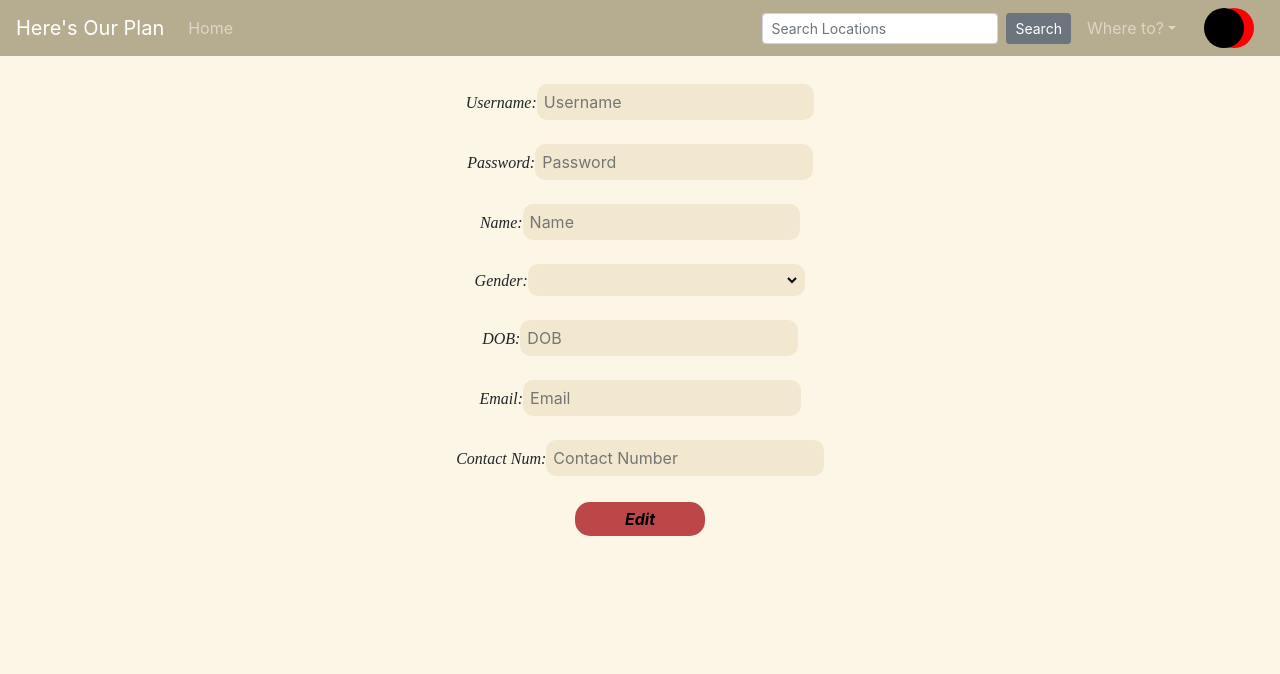
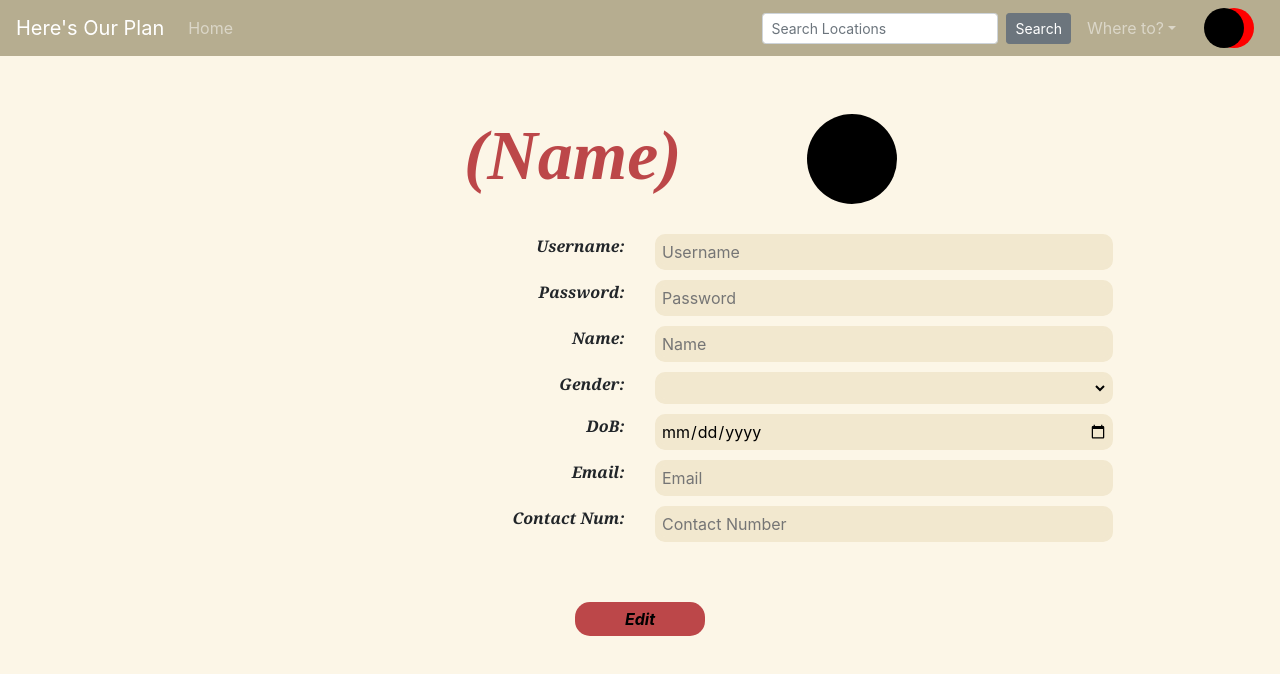
Before and after one commit to HeresOurPlan/frontend, a Nuxt app: page /profileEdit in a window 1280 px wide. Shown: the top 674 px of the page. Built offline with nearby package versions, Linux system fonts and the light colour scheme; no server answers.

Commit message:
Updated profileEdit.vue
Allows upload of file, DOB in calendar format.

Need to ask how to show the profile picture (fetch from db?) and add a + at bottom right corner of profile picture.

```diff
--- a/pages/profileEdit.vue
+++ b/pages/profileEdit.vue
@@ -4,51 +4,110 @@
             <h1 style="color: #BC4749; font-family: merriweather; font-size: 30px;
             padding-top: 20px; padding-left: 175px; ">
             </h1>
+                <b-container fluid style="padding-top:30px;height:150px;padding-bottom:50px">
+            <b-row align-h="center">
+                <b-col cols="6">
+                    <h1 style="color:#BC4749;
+                               font-family:merriweather;
+                               font-size: 70px;
+                               padding-right: 50px;
+                               text-align: left;
+                               font-style: italic;
+                               font-weight: bold;
+                               text-align: right">
+                        (Name)
+                    </h1>
+                </b-col>
+                <b-col cols="4">
+                    <label class="custom-file-upload">
+                    <input type="file"/>
+                    <div class="profileCircle" style="transform: translateX(50%);">
+                    </div>
+                    </label>
+                </b-col>
+                </b-row>
+        </b-container>
 
-        <b-container>
-            <div class="profileDetails">
-                <i style = "font-family: merriweather;">Username:</i>
-                  <input v-model="username" type="text" placeholder="Username" style = "background-color: #F2E8CF; width: 25%;
+
+        <b-container fluid style="padding-bottom:90px;">
+            <b-row style="padding-bottom:10px">
+                <b-col style="text-align:right;font-family: Georgia;font-style:italic;font-weight:bold">
+                    Username:
+                </b-col>
+                <b-col>
+                  <input v-model="username" type="text" placeholder="Username" style = "background-color: #F2E8CF; width: 75%;
                   color: black; border: 5px solid #F2E8CF; border-radius: 10px; box-sizing: border-box;">
-                  <br/><br/>
-                <i style = "font-family: merriweather;">Password:</i>
-                  <input v-model="password" type="password" placeholder="Password" style = "background-color: #F2E8CF; width: 25%;
+                </b-col>
+            </b-row>
+            <b-row style="padding-bottom:10px">
+                <b-col style="text-align:right;font-family: Georgia;font-style:italic;font-weight:bold">
+                    Password:
+                </b-col>
+                <b-col>
+                  <input v-model="password" type="text" placeholder="Password" style = "background-color: #F2E8CF; width: 75%;
                   color: black; border: 5px solid #F2E8CF; border-radius: 10px; box-sizing: border-box;">
-                  <br/><br/>
-                <i style = "font-family: merriweather;">Name:</i>
-                  <input v-model="name" type="text" placeholder="Name" style = "background-color: #F2E8CF; width: 25%;
+                </b-col>
+            </b-row>
+            <b-row style="padding-bottom:10px">
+                <b-col style="text-align:right;font-family: Georgia;font-style:italic;font-weight:bold">
+                    Name:
+                </b-col>
+                <b-col>
+                  <input v-model="name" type="text" placeholder="Name" style = "background-color: #F2E8CF; width: 75%;
                   color: black; border: 5px solid #F2E8CF; border-radius: 10px; box-sizing: border-box;">
-                  <br/><br/>
-                <i style = "font-family: merriweather;">Gender:</i>
-                  <select v-model="gender" type="text" style = "background-color: #F2E8CF; width: 25%;
+                </b-col>
+            </b-row>
+            <b-row style="padding-bottom:10px">
+                <b-col style="text-align:right;font-family: Georgia;font-style:italic;font-weight:bold">
+                    Gender:
+                </b-col>
+                <b-col>
+                  <select v-model="gender" type="text" style = "background-color: #F2E8CF; width: 75%;
                   color: black; border: 5px solid #F2E8CF; border-radius: 10px; box-sizing: border-box;">
                       <option value="" disabled hidden>Select Gender</option>
                       <option value="Female">Female</option>
                       <option value="Male">Male</option>
                       <option value="Others">Others</option>
                   </select>
-                  <br/><br/>
-                <i style = "font-family: merriweather;">DOB:</i>
-                  <input v-model="dob" type="text" placeholder="DOB" style = "background-color: #F2E8CF; width: 25%;
+                </b-col>
+            </b-row>
+            <b-row style="padding-bottom:10px">
+                <b-col style="text-align:right;font-family: Georgia;font-style:italic;font-weight:bold">
+                    DoB:
+                </b-col>
+                <b-col>
+                  <input v-model="dob" type="date" placeholder="DOB" style = "background-color: #F2E8CF; width: 75%;
                   color: black; border: 5px solid #F2E8CF; border-radius: 10px; box-sizing: border-box;">
-                  <br/><br/>
-                <i style = "font-family: merriweather;">Email:</i>
-                  <input v-model="email" type="text" placeholder="Email" style = "background-color: #F2E8CF; width: 25%;
+                </b-col>
+            </b-row>
+            <b-row style="padding-bottom:10px">
+                <b-col style="text-align:right;font-family: Georgia;font-style:italic;font-weight:bold">
+                    Email:
+                </b-col>
+                <b-col>
+                  <input v-model="email" type="text" placeholder="Email" style = "background-color: #F2E8CF; width: 75%;
                   color: black; border: 5px solid #F2E8CF; border-radius: 10px; box-sizing: border-box;">
-                  <br/><br/>
-                <i style = "font-family: merriweather;">Contact Num:</i>
-                  <input v-model="contact" type="text" placeholder="Contact Number" style = "background-color: #F2E8CF; width: 25%;
+                </b-col>
+            </b-row>
+            <b-row style="padding-bottom:10px">
+                <b-col style="text-align:right;font-family: Georgia;font-style:italic;font-weight:bold">
+                    Contact Num:
+                </b-col>
+                <b-col>
+                  <input v-model="contact" type="text" placeholder="Contact Number" style = "background-color: #F2E8CF; width: 75%;
                   color: black; border: 5px solid #F2E8CF; border-radius: 10px; box-sizing: border-box;">
-                  <br/><br/>
-              <!-- placeholder in input should be current values in DB -->
-              <!-- cannot Align the input names in one column -->
+                </b-col>
+            </b-row>
+
+            <br><br>
+            <div class="buttonHolder">
+                <router-link to ="/profileEdit">
+                <input type='button' value = "Edit" style="color: black; font-weight: bold;" @click="submitForm">
+                </router-link>
             </div>
-            <div class="buttonHolder">
-              <input type='button' value = "Edit" style="color: black; font-weight: bold;" @click="submitForm">
-            </div>
-            <!-- cannot get edit text to change to white. -->
         </b-container>
     </div>
+
 
 
 </template>
@@ -87,8 +146,30 @@ export default {
   font-style: italic;
   text-align: center;
   }
-  .profileDetails{ text-align: center; }
+  input[type="file"] {
+  display: none;
+  }
+  .imageFile {
+      border: 1px solid black;
+      display: inline-block;
+      padding: 6px 12px;
+      cursor: pointer;
+    }
   .buttonHolder{ text-align: center; }
+  .profileCircle{
+        position: relative;
+        /* top: 100%;
+        left: 100%; */
+        /* margin-top:-40px;
+        margin-left:-60px; */
+        width: 90px;
+        height: 90px;
+        -webkit-border-radius: 45px;
+        -moz-border-radius: 45px;
+        border-radius: 45px;
+        background: black;
+        transform: translateX(-20px);
+}
 </style>
 
 <!-- How to make it single page, have a layover to Confirm the edit, refer to figma -->
```
